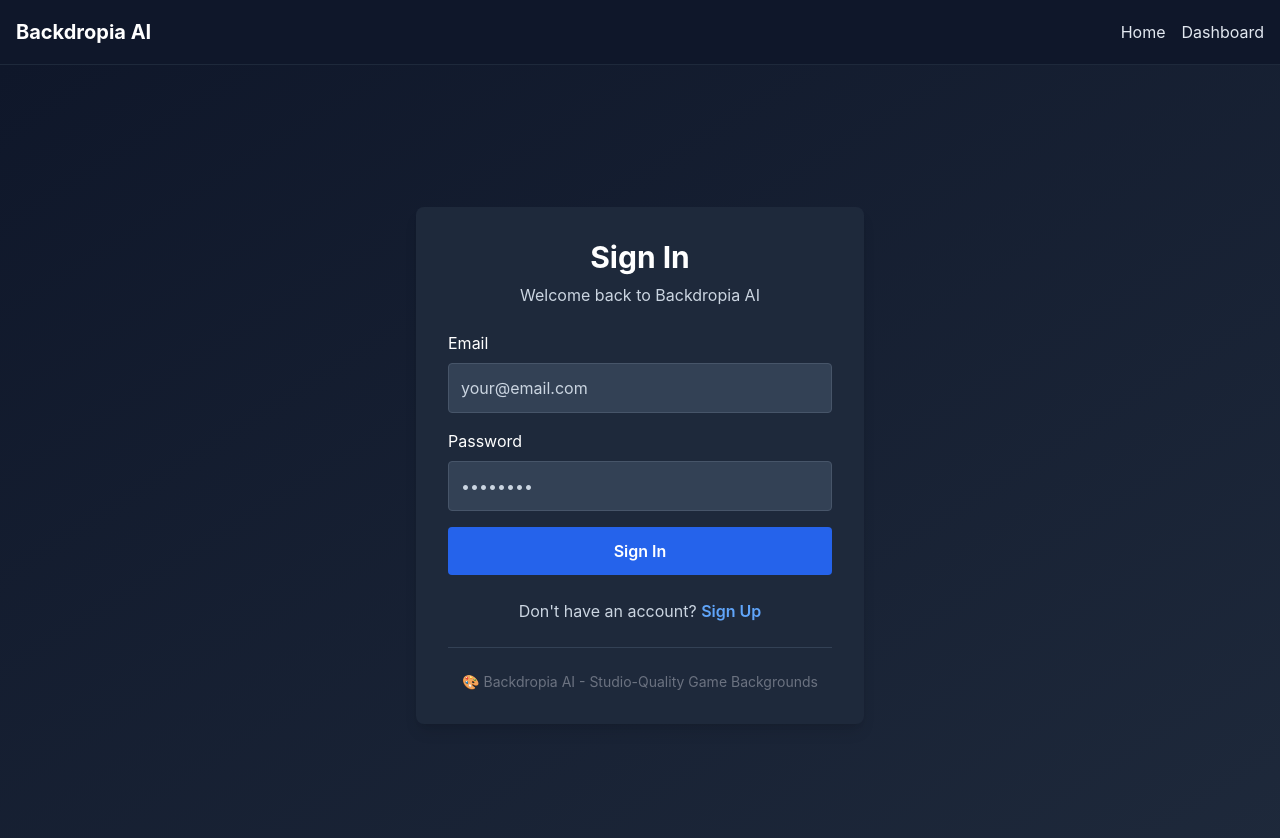
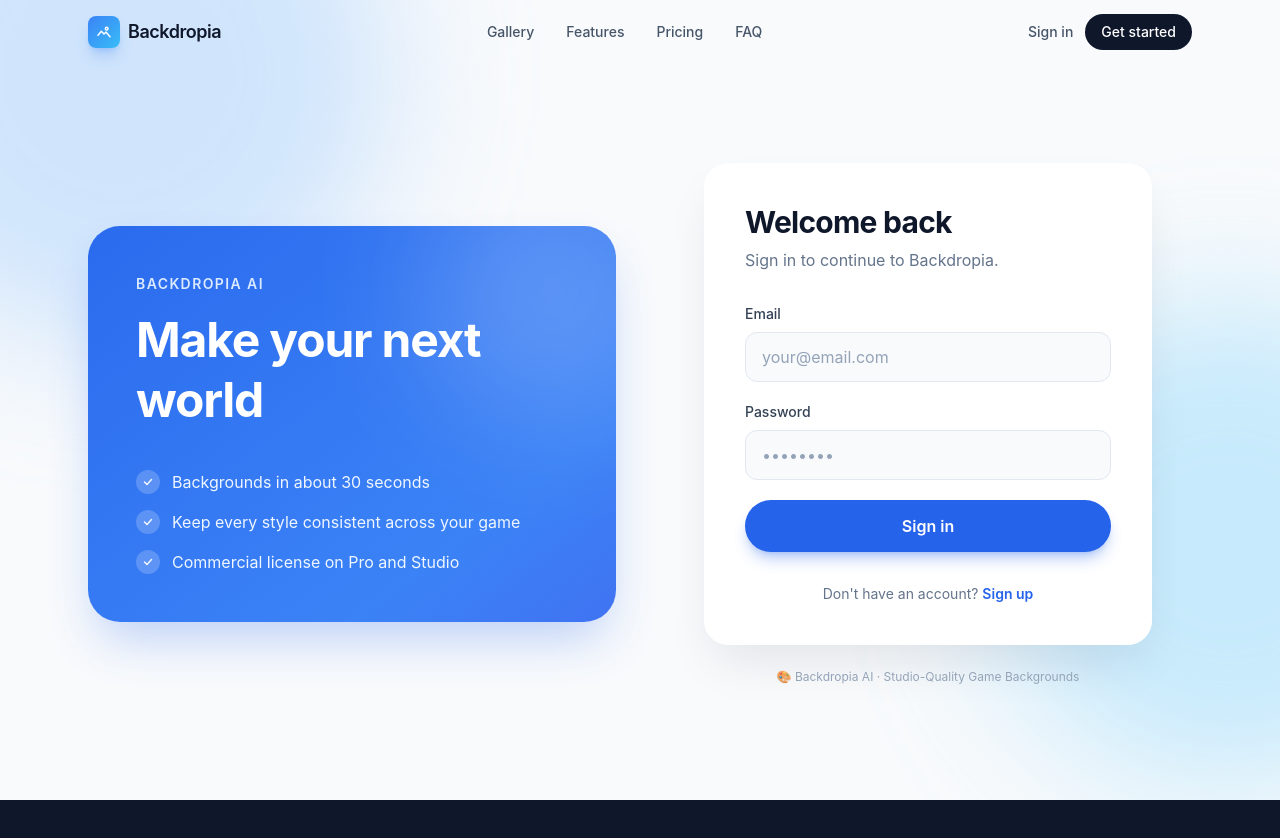
Before and after one commit to niratto-png/backdropia-ai, a Next.js app: page /auth in a window 1280 px wide. Shown: the top 838 px of the page. After the commit the page ends 800 px from the top, so only its background shows below. Built offline with nearby package versions, Linux system fonts and the light colour scheme.

Commit message:
Restyle checkout and auth to light theme; fix hero descender clipping; remove password logging

```diff
--- a/app/auth/page.tsx
+++ b/app/auth/page.tsx
@@ -1,7 +1,14 @@
 'use client'
-import { useState } from 'react'
+
+import { useState, type FormEvent } from 'react'
 import { useRouter } from 'next/navigation'
-import Navbar from '@/components/Navbar'
+import LandingNav from '@/components/landing/LandingNav'
+
+const perks = [
+  'Backgrounds in about 30 seconds',
+  'Keep every style consistent across your game',
+  'Commercial license on Pro and Studio',
+]
 
 export default function AuthPage() {
   const router = useRouter()
@@ -11,70 +18,92 @@ export default function AuthPage() {
   const [loading, setLoading] = useState(false)
   const [error, setError] = useState('')
 
-  const handleAuth = async (e: React.FormEvent) => {
+  const handleAuth = async (e: FormEvent) => {
     e.preventDefault()
     setError('')
     setLoading(true)
 
     try {
-      // TODO: Supabase auth integration
-      // For now, just redirect to dashboard
-      console.log(isSignUp ? 'Sign Up' : 'Sign In', { email, password })
-
-      // Simulate auth delay
-      await new Promise(resolve => setTimeout(resolve, 1000))
-
-      // Redirect to dashboard
+      // TODO: Supabase auth integration (not connected yet).
+      // For now this only waits briefly and goes to the dashboard.
+      await new Promise((resolve) => setTimeout(resolve, 800))
       router.push('/dashboard')
-    } catch (err) {
+    } catch {
       setError('Authentication failed. Please try again.')
     } finally {
       setLoading(false)
     }
   }
 
+  const inputClass =
+    'w-full rounded-xl border border-slate-200 bg-slate-50 px-4 py-3 text-slate-900 placeholder:text-slate-400 transition focus:border-blue-500 focus:bg-white focus:outline-none focus:ring-4 focus:ring-blue-500/15'
+
   return (
-    <main>
-      <Navbar />
-      <div className="min-h-screen bg-gradient-to-br from-gray-900 to-gray-800 flex items-center justify-center px-4">
-        <div className="w-full max-w-md">
-          <div className="bg-gray-800 rounded-lg shadow-lg p-8">
-            <h2 className="text-3xl font-bold text-white mb-2 text-center">
-              {isSignUp ? 'Create Account' : 'Sign In'}
+    <main className="relative min-h-screen overflow-hidden bg-slate-50 text-slate-900">
+      <LandingNav />
+
+      <div className="pointer-events-none absolute -top-40 -left-40 h-[520px] w-[520px] rounded-full bg-blue-300/40 blur-3xl animate-float" />
+      <div className="pointer-events-none absolute bottom-0 -right-40 h-[460px] w-[460px] rounded-full bg-sky-300/40 blur-3xl animate-float-slow" />
+
+      <div className="relative mx-auto grid min-h-screen max-w-6xl items-center gap-12 px-6 pt-28 pb-16 lg:grid-cols-2">
+        {/* left: brand panel */}
+        <section className="hidden lg:block">
+          <div className="relative overflow-hidden rounded-[2rem] bg-gradient-to-br from-blue-600 via-blue-500 to-indigo-600 p-12 text-white shadow-2xl shadow-blue-600/30 animate-grad-shift bg-[length:200%_200%]">
+            <div className="absolute -top-16 -right-16 h-64 w-64 rounded-full bg-white/20 blur-3xl animate-float" />
+            <p className="relative text-sm font-semibold uppercase tracking-widest text-blue-100">Backdropia AI</p>
+            <h2 className="relative mt-4 text-5xl font-bold leading-tight tracking-tight">
+              Make your next world
             </h2>
-            <p className="text-gray-400 text-center mb-6">
-              {isSignUp
-                ? 'Start generating backgrounds today'
-                : 'Welcome back to Backdropia AI'}
+            <ul className="relative mt-10 space-y-4">
+              {perks.map((p) => (
+                <li key={p} className="flex items-center gap-3 text-blue-50">
+                  <span className="grid h-6 w-6 flex-none place-items-center rounded-full bg-white/20">
+                    <svg width="12" height="12" viewBox="0 0 24 24" fill="none" stroke="currentColor" strokeWidth="3" strokeLinecap="round" strokeLinejoin="round">
+                      <path d="M5 12l5 5 9-10" />
+                    </svg>
+                  </span>
+                  {p}
+                </li>
+              ))}
+            </ul>
+          </div>
+        </section>
+
+        {/* right: form */}
+        <section className="mx-auto w-full max-w-md">
+          <div className="rounded-3xl border border-white bg-white p-8 shadow-2xl shadow-slate-900/10 md:p-10">
+            <h1 className="text-3xl font-bold tracking-tight">{isSignUp ? 'Create account' : 'Welcome back'}</h1>
+            <p className="mt-2 text-slate-500">
+              {isSignUp ? 'Start generating backgrounds today.' : 'Sign in to continue to Backdropia.'}
             </p>
 
             {error && (
-              <div className="bg-red-900 text-red-100 p-3 rounded mb-4">
-                {error}
-              </div>
+              <div className="mt-6 rounded-xl bg-red-50 p-3 text-sm text-red-700 ring-1 ring-red-200">{error}</div>
             )}
 
-            <form onSubmit={handleAuth} className="space-y-4">
+            <form onSubmit={handleAuth} className="mt-8 space-y-5">
               <div>
-                <label className="block text-white mb-2">Email</label>
+                <label htmlFor="email" className="mb-2 block text-sm font-medium text-slate-700">Email</label>
                 <input
+                  id="email"
                   type="email"
                   value={email}
                   onChange={(e) => setEmail(e.target.value)}
                   placeholder="your@email.com"
-                  className="w-full bg-gray-700 text-white p-3 rounded border border-gray-600 focus:border-blue-500 focus:outline-none"
+                  className={inputClass}
                   required
                 />
               </div>
 
               <div>
-                <label className="block text-white mb-2">Password</label>
+                <label htmlFor="password" className="mb-2 block text-sm font-medium text-slate-700">Password</label>
                 <input
+                  id="password"
                   type="password"
                   value={password}
                   onChange={(e) => setPassword(e.target.value)}
                   placeholder="••••••••"
-                  className="w-full bg-gray-700 text-white p-3 rounded border border-gray-600 focus:border-blue-500 focus:outline-none"
+                  className={inputClass}
                   required
                 />
               </div>
@@ -82,37 +111,28 @@ export default function AuthPage() {
               <button
                 type="submit"
                 disabled={loading}
-                className="w-full bg-blue-600 hover:bg-blue-700 disabled:bg-gray-600 text-white py-3 rounded font-semibold mt-6"
+                className="group relative w-full overflow-hidden rounded-full bg-blue-600 py-3.5 font-semibold text-white shadow-lg shadow-blue-600/30 transition hover:-translate-y-0.5 hover:bg-blue-700 hover:shadow-xl disabled:cursor-not-allowed disabled:opacity-60"
               >
-                {loading
-                  ? 'Loading...'
-                  : isSignUp
-                    ? 'Create Account'
-                    : 'Sign In'}
+                <span className="absolute inset-0 -translate-x-full bg-gradient-to-r from-transparent via-white/30 to-transparent group-hover:animate-shimmer" />
+                <span className="relative">
+                  {loading ? 'Loading...' : isSignUp ? 'Create account' : 'Sign in'}
+                </span>
               </button>
             </form>
 
-            <div className="mt-6 text-center">
-              <p className="text-gray-400">
-                {isSignUp
-                  ? 'Already have an account? '
-                  : "Don't have an account? "}
-                <button
-                  onClick={() => setIsSignUp(!isSignUp)}
-                  className="text-blue-400 hover:text-blue-300 font-semibold"
-                >
-                  {isSignUp ? 'Sign In' : 'Sign Up'}
-                </button>
-              </p>
-            </div>
-
-            <div className="mt-6 pt-6 border-t border-gray-700">
-              <p className="text-gray-500 text-sm text-center">
-                🎨 Backdropia AI - Studio-Quality Game Backgrounds
-              </p>
-            </div>
+            <p className="mt-8 text-center text-sm text-slate-500">
+              {isSignUp ? 'Already have an account? ' : "Don't have an account? "}
+              <button
+                type="button"
+                onClick={() => setIsSignUp(!isSignUp)}
+                className="font-semibold text-blue-600 transition hover:text-blue-800"
+              >
+                {isSignUp ? 'Sign in' : 'Sign up'}
+              </button>
+            </p>
           </div>
-        </div>
+          <p className="mt-6 text-center text-xs text-slate-400">🎨 Backdropia AI · Studio-Quality Game Backgrounds</p>
+        </section>
       </div>
     </main>
   )
--- a/app/checkout/page.tsx
+++ b/app/checkout/page.tsx
@@ -1,28 +1,33 @@
 'use client'
 
 import { useState } from 'react'
+import LandingNav from '@/components/landing/LandingNav'
 
 const plans = [
   {
     id: 'starter',
     name: 'Starter',
-    price: '$4.99/月',
+    price: '$4.99',
     priceId: 'price_1UKmCHRqec4CQoM9caOdX1v5',
     description: 'For hobbyists',
+    features: ['30 generations/month', '5 styles', 'Standard resolution', 'Web access only'],
   },
   {
     id: 'pro',
     name: 'Pro',
-    price: '$14.99/月',
+    price: '$14.99',
     priceId: 'price_1UKmCtRqec4CQoM91eAuyuy1',
     description: 'For indie developers',
+    features: ['200 generations/month', '20 styles', 'High resolution', 'Commercial license', 'Batch generation'],
+    popular: true,
   },
   {
     id: 'studio',
     name: 'Studio',
-    price: '$49.99/月',
+    price: '$49.99',
     priceId: 'price_1UKmDoRqec4CQoM9zmYFhXkj',
     description: 'For small studios',
+    features: ['Unlimited generations', 'All styles', 'Premium resolution', 'API access', 'Team collaboration', 'Priority support'],
   },
 ]
 
@@ -30,6 +35,8 @@ export default function CheckoutPage() {
   const [selectedPlan, setSelectedPlan] = useState(plans[1].priceId)
   const [loading, setLoading] = useState(false)
   const [error, setError] = useState<string | null>(null)
+
+  const current = plans.find((p) => p.priceId === selectedPlan) ?? plans[1]
 
   const handleCheckout = async () => {
     setLoading(true)
@@ -57,11 +64,20 @@ export default function CheckoutPage() {
   }
 
   return (
-    <main className="min-h-screen bg-gray-900 text-white flex items-center justify-center px-4 py-12">
-      <div className="w-full max-w-md">
-        <h1 className="text-3xl font-bold text-center mb-8">プランを選択</h1>
+    <main className="relative min-h-screen overflow-hidden bg-slate-50 text-slate-900">
+      <LandingNav />
 
-        <div className="space-y-4">
+      <div className="pointer-events-none absolute -top-32 -left-32 h-[480px] w-[480px] rounded-full bg-blue-300/40 blur-3xl animate-float" />
+      <div className="pointer-events-none absolute top-40 -right-32 h-[420px] w-[420px] rounded-full bg-sky-300/40 blur-3xl animate-float-slow" />
+
+      <div className="relative mx-auto grid max-w-6xl gap-10 px-6 pt-32 pb-24 lg:grid-cols-5">
+        {/* plans */}
+        <section className="lg:col-span-3">
+          <p className="text-sm font-semibold uppercase tracking-widest text-blue-600">Checkout</p>
+          <h1 className="mt-3 text-4xl font-bold tracking-tight md:text-5xl">プランを選択</h1>
+          <p className="mt-3 text-slate-600">あとからいつでもプランは変更・解約できます。</p>
+
+          <div className="mt-10 space-y-4">
             {plans.map((plan) => {
               const isSelected = selectedPlan === plan.priceId
               return (
@@ -69,44 +85,95 @@ export default function CheckoutPage() {
                   key={plan.id}
                   type="button"
                   onClick={() => setSelectedPlan(plan.priceId)}
-                className={`w-full text-left p-6 rounded-lg border transition ${
+                  className={`group relative w-full overflow-hidden rounded-2xl border p-6 text-left transition duration-300 ${
                     isSelected
-                    ? 'border-blue-500 bg-blue-950'
-                    : 'border-gray-700 bg-gray-800 hover:border-gray-500'
+                      ? 'border-blue-500 bg-white shadow-xl shadow-blue-600/15 ring-4 ring-blue-500/10'
+                      : 'border-slate-200 bg-white/70 hover:-translate-y-0.5 hover:border-blue-300 hover:shadow-lg hover:shadow-slate-900/5'
                   }`}
                 >
-                <div className="flex items-center justify-between">
+                  {plan.popular && (
+                    <span className="absolute right-5 top-5 rounded-full bg-gradient-to-r from-blue-500 to-sky-400 px-3 py-1 text-xs font-semibold text-white shadow">
+                      Most popular
+                    </span>
+                  )}
+                  <div className="flex items-start justify-between gap-6">
                     <div>
-                    <p className="text-xl font-semibold">{plan.name}</p>
-                    <p className="text-sm text-gray-400">{plan.description}</p>
-                    <p className="mt-2 text-lg">{plan.price}</p>
+                      <p className="text-xl font-bold">{plan.name}</p>
+                      <p className="text-sm text-slate-500">{plan.description}</p>
+                      <p className="mt-3 text-3xl font-bold tracking-tight">
+                        {plan.price}
+                        <span className="text-sm font-normal text-slate-500"> /月</span>
+                      </p>
                     </div>
-                  <input
-                    type="radio"
-                    readOnly
-                    checked={isSelected}
-                    className="h-5 w-5 accent-blue-500"
-                  />
+                    <span
+                      className={`mt-1 grid h-6 w-6 flex-none place-items-center rounded-full border-2 transition ${
+                        isSelected ? 'border-blue-600 bg-blue-600' : 'border-slate-300 group-hover:border-blue-400'
+                      }`}
+                    >
+                      {isSelected && (
+                        <svg width="12" height="12" viewBox="0 0 24 24" fill="none" stroke="white" strokeWidth="3" strokeLinecap="round" strokeLinejoin="round">
+                          <path d="M5 12l5 5 9-10" />
+                        </svg>
+                      )}
+                    </span>
                   </div>
                 </button>
               )
             })}
           </div>
+        </section>
+
+        {/* summary */}
+        <aside className="lg:col-span-2">
+          <div className="sticky top-28 overflow-hidden rounded-3xl bg-slate-900 p-8 text-white shadow-2xl shadow-blue-600/20">
+            <div className="absolute -top-20 -right-20 h-56 w-56 rounded-full bg-blue-500/30 blur-3xl animate-float" />
+            <div className="relative">
+              <p className="text-sm font-semibold uppercase tracking-widest text-sky-300">Order summary</p>
+              <div className="mt-4 flex items-end justify-between">
+                <p className="text-2xl font-bold">{current.name}</p>
+                <p className="text-2xl font-bold">
+                  {current.price}
+                  <span className="text-sm font-normal text-slate-400"> /月</span>
+                </p>
+              </div>
+
+              <ul className="mt-6 space-y-3 border-t border-white/10 pt-6 text-sm text-slate-300">
+                {current.features.map((f) => (
+                  <li key={f} className="flex items-start gap-3">
+                    <span className="mt-0.5 grid h-5 w-5 flex-none place-items-center rounded-full bg-blue-500/20 text-sky-300">
+                      <svg width="12" height="12" viewBox="0 0 24 24" fill="none" stroke="currentColor" strokeWidth="3" strokeLinecap="round" strokeLinejoin="round">
+                        <path d="M5 12l5 5 9-10" />
+                      </svg>
+                    </span>
+                    {f}
+                  </li>
+                ))}
+              </ul>
 
               <button
                 type="button"
                 onClick={handleCheckout}
                 disabled={loading}
-          className="mt-8 w-full py-3 rounded-lg bg-blue-600 hover:bg-blue-500 font-semibold disabled:opacity-50 disabled:cursor-not-allowed"
+                className="group relative mt-8 w-full overflow-hidden rounded-full bg-gradient-to-r from-blue-500 to-sky-400 py-3.5 font-semibold text-white shadow-lg shadow-blue-500/30 transition hover:-translate-y-0.5 hover:shadow-xl disabled:cursor-not-allowed disabled:opacity-60"
               >
-          {loading ? '移動中...' : 'トライアルを開始'}
+                <span className="absolute inset-0 -translate-x-full bg-gradient-to-r from-transparent via-white/30 to-transparent group-hover:animate-shimmer" />
+                <span className="relative">{loading ? '移動中...' : '購読を開始'}</span>
               </button>
 
-        {error && <p className="mt-4 text-red-400 text-center text-sm">{error}</p>}
+              {error && (
+                <p className="mt-4 rounded-xl bg-red-500/15 p-3 text-center text-sm text-red-200 ring-1 ring-red-400/30">
+                  {error}
+                </p>
+              )}
 
-        <p className="mt-4 text-center text-sm text-gray-400">
-          7日後に自動更新されます。いつでもキャンセル可能です。
+              <p className="mt-6 text-center text-xs leading-relaxed text-slate-400">
+                月額課金です。いつでもキャンセル可能です。
+                <br />
+                決済はStripeの安全な画面で行われます。
               </p>
+            </div>
+          </div>
+        </aside>
       </div>
     </main>
   )
--- a/app/page.tsx
+++ b/app/page.tsx
@@ -146,7 +146,7 @@ export default function Home() {
             <Reveal delay={100}>
               <h1 className="mt-6 text-5xl font-bold leading-[1.05] tracking-tight md:text-7xl">
                 Studio-quality
-                <span className="block bg-gradient-to-r from-blue-600 via-sky-500 to-indigo-500 bg-[length:200%_auto] bg-clip-text text-transparent animate-grad-shift">
+                <span className="-mb-6 block pb-6 bg-gradient-to-r from-blue-600 via-sky-500 to-indigo-500 bg-[length:200%_auto] bg-clip-text text-transparent animate-grad-shift">
                   game backgrounds
                 </span>
               </h1>
--- a/components/landing/LandingNav.tsx
+++ b/components/landing/LandingNav.tsx
@@ -32,10 +32,10 @@ export default function LandingNav() {
         </a>
 
         <div className="hidden items-center gap-8 text-sm font-medium text-slate-600 md:flex">
-          <a href="#gallery" className="transition hover:text-blue-600">Gallery</a>
-          <a href="#features" className="transition hover:text-blue-600">Features</a>
-          <a href="#pricing" className="transition hover:text-blue-600">Pricing</a>
-          <a href="#faq" className="transition hover:text-blue-600">FAQ</a>
+          <a href="/#gallery" className="transition hover:text-blue-600">Gallery</a>
+          <a href="/#features" className="transition hover:text-blue-600">Features</a>
+          <a href="/#pricing" className="transition hover:text-blue-600">Pricing</a>
+          <a href="/#faq" className="transition hover:text-blue-600">FAQ</a>
         </div>
 
         <div className="flex items-center gap-3">
```
Lines whose indentation alone changed are shown as unchanged.
